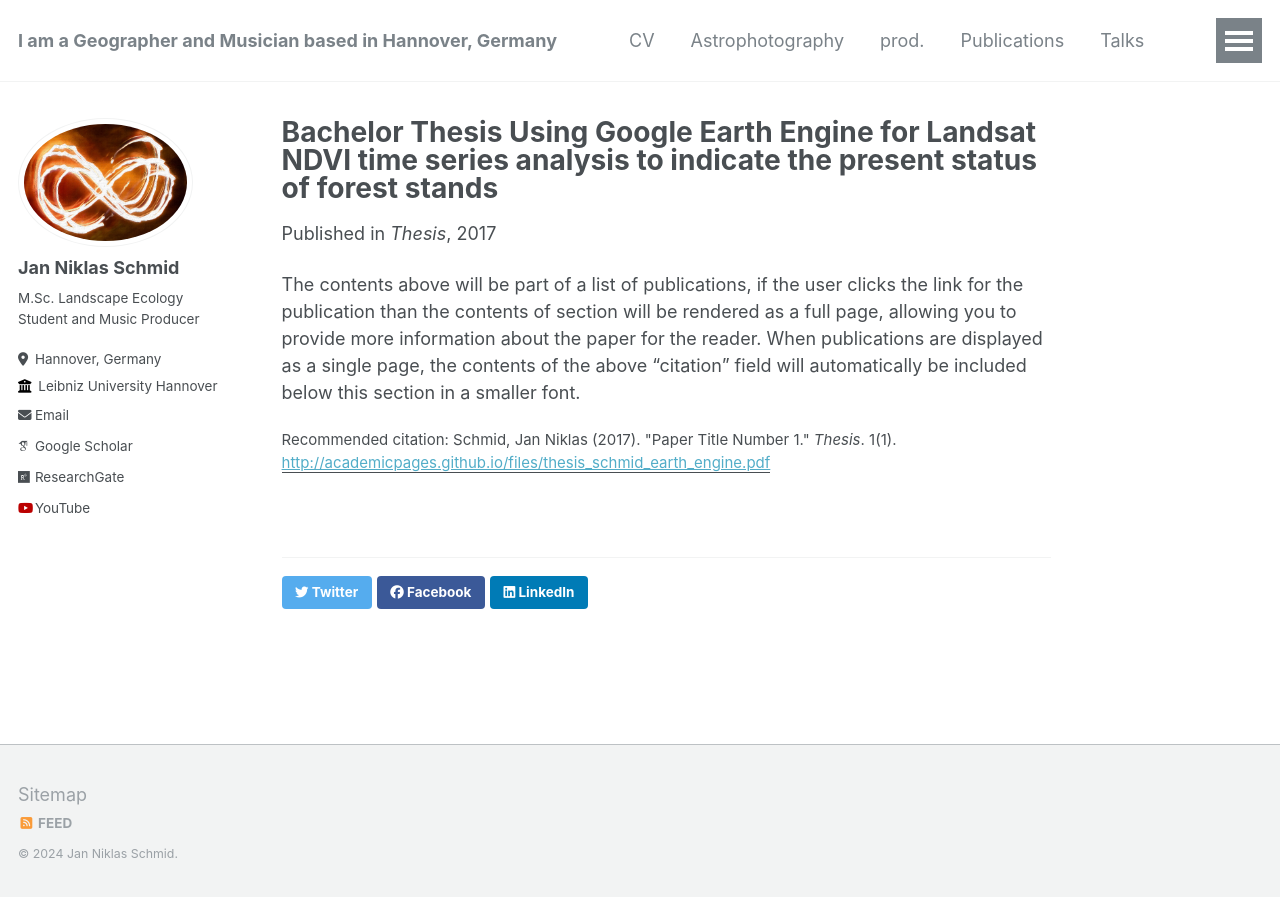
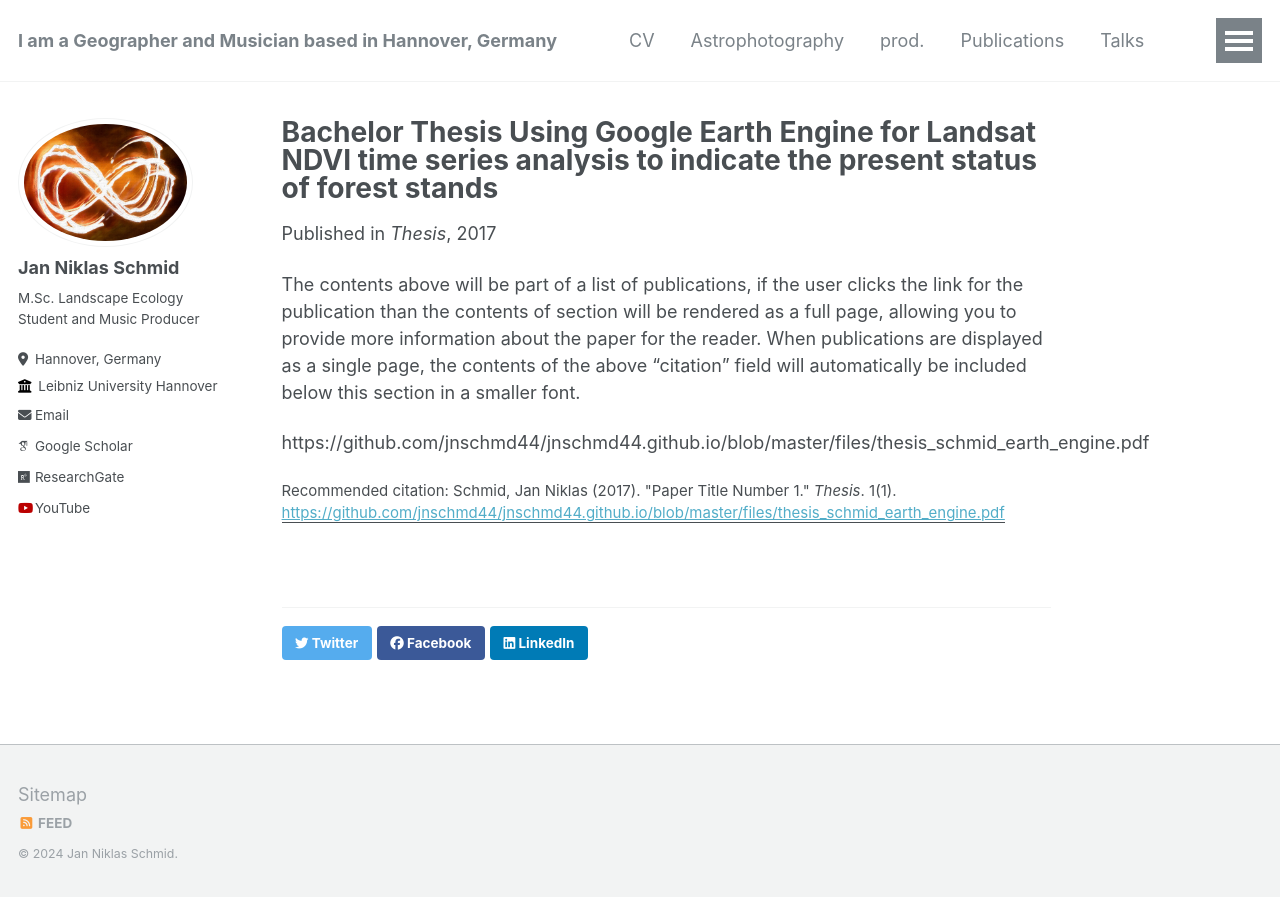
Before and after one commit to jnschmd44/jnschmd44.github.io, a Jekyll site: the page built from _publications/thesis_schmid_earth_engine.md, in a window 1280 px wide. Shown: the top 897 px of the page. Built offline with Jekyll 4.4.1, drawn with Linux system fonts in a browser that asks for light colours; some web fonts are replaced; part of the change alters nothing that is shown.

Commit message:
Update thesis_schmid_earth_engine.md

```diff
--- a/_publications/thesis_schmid_earth_engine.md
+++ b/_publications/thesis_schmid_earth_engine.md
@@ -5,8 +5,18 @@ permalink: /publication/2009-10-01-paper-title-number-1
 excerpt: 'In this B.Sc. Thesis, the Google Earth Engine (GEE) is used to extract NDVI data from Landsat 5 and Landsat 8 satellite images. The NDVI data is then processed and visualized using R. GEE and R code, as well as the NDVI data, is available here and can be reused or be easily adapted by others.'
 date: 2017-10-01
 venue: 'Thesis'
-paperurl: 'http://academicpages.github.io/files/thesis_schmid_earth_engine.pdf'
+paperurl: '
+
+
+https://github.com/jnschmd44/jnschmd44.github.io/blob/master/files/thesis_schmid_earth_engine.pdf
+
+
+'
 citation: 'Schmid, Jan Niklas (2017). &quot;Paper Title Number 1.&quot; <i>Thesis</i>. 1(1).'
 ---
 
 The contents above will be part of a list of publications, if the user clicks the link for the publication than the contents of section will be rendered as a full page, allowing you to provide more information about the paper for the reader. When publications are displayed as a single page, the contents of the above "citation" field will automatically be included below this section in a smaller font.
+
+
+
+https://github.com/jnschmd44/jnschmd44.github.io/blob/master/files/thesis_schmid_earth_engine.pdf
```
